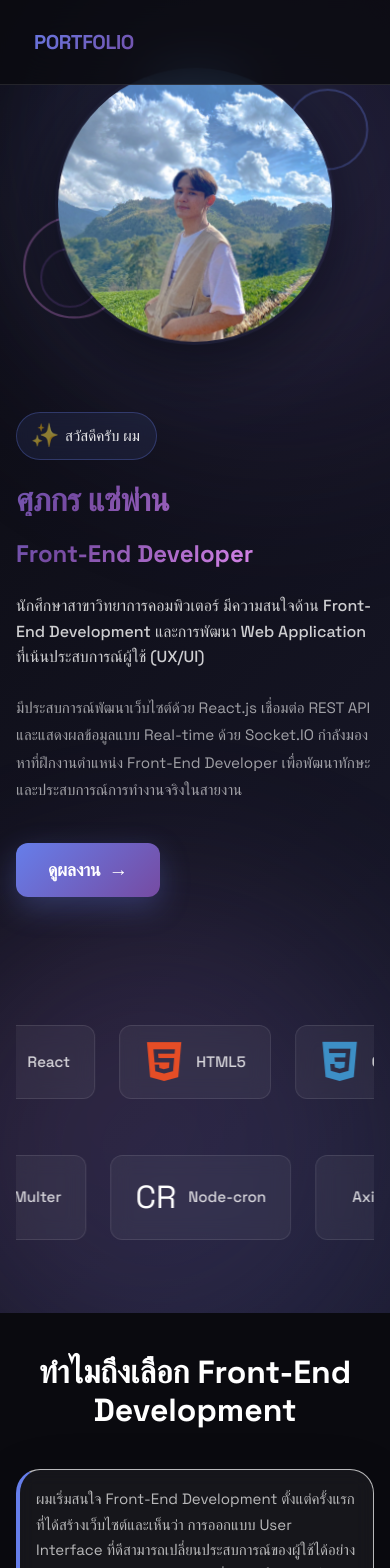
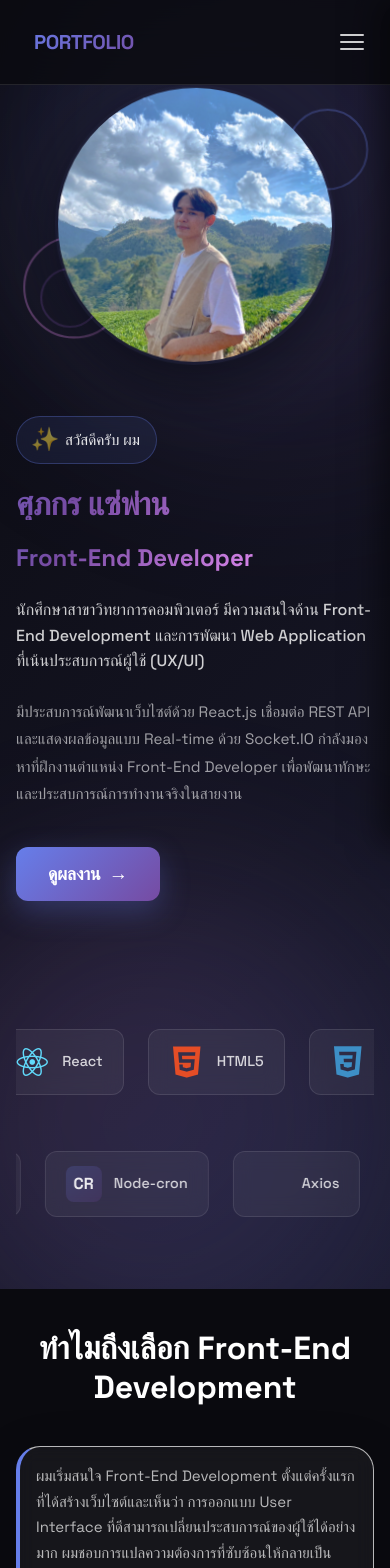
Before and after one commit to 66JJN/66JJN.github.io, a React (Vite) app: page / in a window 390 px wide. Shown: the top 1568 px of the page. Built offline with nearby package versions, Linux system fonts and the light colour scheme.

Commit message:
feat: add draggable tech stack scroll and mobile hamburger menu

```diff
--- a/index.html
+++ b/index.html
@@ -5,7 +5,8 @@
   <meta charset="UTF-8" />
   <link rel="icon" type="image/png" href="/portfolio.png" />
   <meta name="viewport" content="width=device-width, initial-scale=1.0, maximum-scale=5.0" />
-  <title>Portfolio</title>
+  <meta name="description" content="Portfolio ของศุภกร แซ่พ่าน นักศึกษาสาขาวิทยาการคอมพิวเตอร์ มหาวิทยาลัยพะเยา สนใจตำแหน่ง Front-End Developer Intern มีประสบการณ์พัฒนาเว็บด้วย React.js, Socket.IO, REST API" />
+  <title>ศุภกร แซ่พ่าน | Front-End Developer Portfolio</title>
   <link rel="stylesheet" href="https://cdn.jsdelivr.net/gh/devicons/devicon@latest/devicon.min.css">
 </head>
 
--- a/src/components/Contact.jsx
+++ b/src/components/Contact.jsx
@@ -10,7 +10,7 @@ function Contact() {
             ),
             label: 'อีเมล',
             value: 'pyaksda@gmail.com',
-            link: 'https://mail.google.com/mail/?view=cm&to=pyaksda@gmail.com'
+            link: 'mailto:pyaksda@gmail.com'
         },
         {
             icon: (
--- a/src/components/Footer.jsx
+++ b/src/components/Footer.jsx
@@ -23,7 +23,7 @@ function Footer() {
                                 GitHub
                             </a>
                             <a
-                                href="https://mail.google.com/mail/?view=cm&to=pyaksda@gmail.com"
+                                href="mailto:pyaksda@gmail.com"
                                 className={styles.link}
                             >
                                 <svg viewBox="0 0 24 24" fill="none" stroke="currentColor" className={styles.linkIcon}>
--- a/src/components/HeroNew.jsx
+++ b/src/components/HeroNew.jsx
@@ -1,3 +1,4 @@
+import { useRef, useEffect, useCallback } from 'react'
 import styles from './HeroNew.module.css'
 
 const HeroNew = () => {
@@ -25,6 +26,102 @@ const HeroNew = () => {
         { name: 'Multer', text: 'ML' },
         { name: 'Node-cron', text: 'CR' },
     ]
+
+    // Row state refs (position, raf, speed, elements)
+    const row1 = useRef({ track: null, container: null, pos: 0, raf: null, speed: -0.5 })
+    const row2 = useRef({ track: null, container: null, pos: 0, raf: null, speed: 0.5 })
+
+    // Drag state
+    const drag = useRef({ active: false, startX: 0, startPos: 0, row: null })
+
+    // Get width of one logo set (track has 3 identical copies)
+    const getSetWidth = (trackEl) => {
+        if (!trackEl) return 0
+        return trackEl.scrollWidth / 3
+    }
+
+    // Wrap position to stay within [-setWidth, 0] for seamless infinite loop
+    const wrapPos = (pos, setWidth) => {
+        if (setWidth <= 0) return pos
+        let p = pos % setWidth
+        if (p > 0) p -= setWidth
+        return p
+    }
+
+    // Auto-scroll using requestAnimationFrame
+    const animate = useCallback((rowRef) => {
+        const row = rowRef.current
+        if (!row.track) return
+
+        const setWidth = getSetWidth(row.track)
+        row.pos = wrapPos(row.pos + row.speed, setWidth)
+        row.track.style.transform = `translateX(${row.pos}px)`
+
+        row.raf = requestAnimationFrame(() => animate(rowRef))
+    }, [])
+
+    const startScroll = useCallback((rowRef) => {
+        cancelAnimationFrame(rowRef.current.raf)
+        animate(rowRef)
+    }, [animate])
+
+    const stopScroll = (rowRef) => {
+        cancelAnimationFrame(rowRef.current.raf)
+        rowRef.current.raf = null
+    }
+
+    // Initialize positions and start auto-scroll
+    useEffect(() => {
+        // Row 2 starts offset so it scrolls in opposite direction visually
+        if (row2.current.track) {
+            row2.current.pos = -getSetWidth(row2.current.track)
+        }
+        startScroll(row1)
+        startScroll(row2)
+        return () => {
+            stopScroll(row1)
+            stopScroll(row2)
+        }
+    }, [startScroll])
+
+    // Drag handlers
+    const handleMouseDown = useCallback((e, rowRef) => {
+        stopScroll(rowRef)
+        drag.current = {
+            active: true,
+            startX: e.clientX,
+            startPos: rowRef.current.pos,
+            row: rowRef,
+        }
+        rowRef.current.container?.classList.add(styles.dragging)
+        e.preventDefault()
+    }, [])
+
+    const handleMouseMove = useCallback((e, rowRef) => {
+        const d = drag.current
+        if (!d.active || d.row !== rowRef) return
+
+        const track = rowRef.current.track
+        if (!track) return
+
+        const diff = e.clientX - d.startX
+        const setWidth = getSetWidth(track)
+        const newPos = wrapPos(d.startPos + diff, setWidth)
+
+        rowRef.current.pos = newPos
+        track.style.transform = `translateX(${newPos}px)`
+    }, [])
+
+    const handleMouseUp = useCallback((rowRef) => {
+        const d = drag.current
+        if (!d.active || d.row !== rowRef) return
+
+        d.active = false
+        rowRef.current.container?.classList.remove(styles.dragging)
+
+        // Resume auto-scroll from current position (NOT resetting)
+        startScroll(rowRef)
+    }, [startScroll])
 
     return (
         <section className={styles.hero} id="hero">
@@ -77,13 +174,22 @@ const HeroNew = () => {
             <div className={styles.bgEffect1}></div>
             <div className={styles.bgEffect2}></div>
 
-            {/* Tech Stack Scrolling Section - Moved to Bottom */}
+            {/* Tech Stack Scrolling Section */}
             <div className={styles.techStackSection}>
 
-                {/* Row 1 - Scroll Right */}
-                <div className={styles.scrollContainer}>
-                    <div className={styles.scrollTrackRight}>
-                        {/* Duplicate for seamless loop */}
+                {/* Row 1 - auto scroll left */}
+                <div
+                    className={styles.scrollContainer}
+                    ref={el => { row1.current.container = el }}
+                    onMouseDown={e => handleMouseDown(e, row1)}
+                    onMouseMove={e => handleMouseMove(e, row1)}
+                    onMouseUp={() => handleMouseUp(row1)}
+                    onMouseLeave={() => handleMouseUp(row1)}
+                >
+                    <div
+                        className={styles.scrollTrack}
+                        ref={el => { row1.current.track = el }}
+                    >
                         {[...Array(3)].map((_, setIndex) => (
                             <div key={setIndex} className={styles.logoSet}>
                                 {techStack1.map((tech, index) => (
@@ -101,10 +207,19 @@ const HeroNew = () => {
                     </div>
                 </div>
 
-                {/* Row 2 - Scroll Left */}
-                <div className={styles.scrollContainer}>
-                    <div className={styles.scrollTrackLeft}>
-                        {/* Duplicate for seamless loop */}
+                {/* Row 2 - auto scroll right */}
+                <div
+                    className={styles.scrollContainer}
+                    ref={el => { row2.current.container = el }}
+                    onMouseDown={e => handleMouseDown(e, row2)}
+                    onMouseMove={e => handleMouseMove(e, row2)}
+                    onMouseUp={() => handleMouseUp(row2)}
+                    onMouseLeave={() => handleMouseUp(row2)}
+                >
+                    <div
+                        className={styles.scrollTrack}
+                        ref={el => { row2.current.track = el }}
+                    >
                         {[...Array(3)].map((_, setIndex) => (
                             <div key={setIndex} className={styles.logoSet}>
                                 {techStack2.map((tech, index) => (
--- a/src/components/HeroNew.module.css
+++ b/src/components/HeroNew.module.css
@@ -446,58 +446,34 @@
     padding: 1rem 0;
     margin-bottom: 1.5rem;
     cursor: grab;
+    scrollbar-width: none;
+    -ms-overflow-style: none;
+}
+
+.scrollContainer::-webkit-scrollbar {
+    display: none;
 }
 
 .scrollContainer:active {
     cursor: grabbing;
 }
 
-/* Hide scrollbar but keep functionality */
-.scrollContainer::-webkit-scrollbar {
-    display: none;
+.scrollContainer.dragging {
+    cursor: grabbing;
+    user-select: none;
 }
 
-.scrollContainer {
-    scrollbar-width: none;
-    -ms-overflow-style: none;
+.scrollContainer.dragging .techLogo {
+    pointer-events: none;
 }
 
+.scrollTrack,
 .scrollTrackRight,
 .scrollTrackLeft {
     display: flex;
     gap: 1.5rem;
     width: fit-content;
-    animation-timing-function: linear;
-    animation-iteration-count: infinite;
     will-change: transform;
-}
-
-.scrollTrackRight {
-    animation: scrollRight 40s linear infinite;
-}
-
-.scrollTrackLeft {
-    animation: scrollLeft 40s linear infinite;
-}
-
-@keyframes scrollRight {
-    0% {
-        transform: translateX(0);
-    }
-
-    100% {
-        transform: translateX(-33.333%);
-    }
-}
-
-@keyframes scrollLeft {
-    0% {
-        transform: translateX(-33.333%);
-    }
-
-    100% {
-        transform: translateX(0);
-    }
 }
 
 .logoSet {
@@ -510,7 +486,8 @@
     display: flex;
     align-items: center;
     gap: 0.75rem;
-    padding: 1rem 1.5rem;
+    padding: 0.875rem 1.25rem;
+    min-height: 56px;
     background: rgba(255, 255, 255, 0.05);
     border: 1px solid rgba(255, 255, 255, 0.1);
     border-radius: 12px;
@@ -529,26 +506,43 @@
 }
 
 .logoIcon {
-    font-size: 2.5rem !important;
+    font-size: 2rem !important;
+    width: 36px;
+    height: 36px;
+    display: flex;
+    align-items: center;
+    justify-content: center;
 }
 
 .logoIconEmoji {
-    font-size: 2rem;
-    min-width: 40px;
-    text-align: center;
+    font-size: 1rem;
+    font-weight: 700;
+    width: 36px;
+    height: 36px;
+    display: flex;
+    align-items: center;
+    justify-content: center;
+    background: linear-gradient(135deg, rgba(102, 126, 234, 0.2), rgba(118, 75, 162, 0.2));
+    border-radius: 8px;
+    color: rgba(255, 255, 255, 0.9);
+    flex-shrink: 0;
 }
 
 .logoText {
-    font-size: 0.95rem;
+    font-size: 0.9rem;
     font-weight: 500;
     color: rgba(255, 255, 255, 0.8);
 }
 
 /* Responsive */
 @media (max-width: 968px) {
+    .hero {
+        padding-top: 100px;
+    }
+
     .container {
         grid-template-columns: 1fr;
-        gap: 3rem;
+        gap: 2rem;
     }
 
     .imageSection {
@@ -556,7 +550,7 @@
     }
 
     .imageContainer {
-        max-width: 350px;
+        max-width: 300px;
     }
 
     .name {
@@ -574,7 +568,7 @@
 
 @media (max-width: 480px) {
     .hero {
-        padding-top: 60px;
+        padding-top: 80px;
     }
 
     .container {
--- a/src/components/Navbar.jsx
+++ b/src/components/Navbar.jsx
@@ -1,12 +1,26 @@
+import { useState } from 'react'
 import styles from './Navbar.module.css'
 
 const Navbar = () => {
+    const [menuOpen, setMenuOpen] = useState(false)
+
     const scrollToSection = (sectionId) => {
         const element = document.getElementById(sectionId)
         if (element) {
             element.scrollIntoView({ behavior: 'smooth', block: 'start' })
         }
+        setMenuOpen(false)
     }
+
+    const navItems = [
+        { id: 'why-frontend', label: 'ทำไมถึงเลือก Front-End' },
+        { id: 'tech-stack', label: 'เทคโนโลยี' },
+        { id: 'projects', label: 'ผลงาน' },
+        { id: 'problem-solving', label: 'การแก้ปัญหา' },
+        { id: 'about', label: 'เกี่ยวกับผม' },
+        { id: 'learning', label: 'การเรียนรู้' },
+        { id: 'contact', label: 'ติดต่อ' },
+    ]
 
     return (
         <nav className={styles.navbar}>
@@ -15,50 +29,37 @@ const Navbar = () => {
                     <span className={styles.logoText}>PORTFOLIO</span>
                 </div>
 
-                <div className={styles.navLinks}>
-                    <button
-                        className={styles.navLink}
-                        onClick={() => scrollToSection('why-frontend')}
-                    >
-                        ทำไมถึงเลือก Front-End
-                    </button>
-                    <button
-                        className={styles.navLink}
-                        onClick={() => scrollToSection('tech-stack')}
-                    >
-                        เทคโนโลยี
-                    </button>
-                    <button
-                        className={styles.navLink}
-                        onClick={() => scrollToSection('projects')}
-                    >
-                        ผลงาน
-                    </button>
-                    <button
-                        className={styles.navLink}
-                        onClick={() => scrollToSection('problem-solving')}
-                    >
-                        การแก้ปัญหา
-                    </button>
-                    <button
-                        className={styles.navLink}
-                        onClick={() => scrollToSection('about')}
-                    >
-                        เกี่ยวกับผม
-                    </button>
-                    <button
-                        className={styles.navLink}
-                        onClick={() => scrollToSection('learning')}
-                    >
-                        การเรียนรู้
-                    </button>
-                    <button
-                        className={styles.navLink}
-                        onClick={() => scrollToSection('contact')}
-                    >
-                        ติดต่อ
-                    </button>
+                {/* Hamburger Button */}
+                <button
+                    className={`${styles.hamburger} ${menuOpen ? styles.hamburgerActive : ''}`}
+                    onClick={() => setMenuOpen(!menuOpen)}
+                    aria-label="เปิดเมนู"
+                >
+                    <span></span>
+                    <span></span>
+                    <span></span>
+                </button>
+
+                {/* Nav Links */}
+                <div className={`${styles.navLinks} ${menuOpen ? styles.navLinksOpen : ''}`}>
+                    {navItems.map((item) => (
+                        <button
+                            key={item.id}
+                            className={styles.navLink}
+                            onClick={() => scrollToSection(item.id)}
+                        >
+                            {item.label}
+                        </button>
+                    ))}
                 </div>
+
+                {/* Mobile Overlay */}
+                {menuOpen && (
+                    <div
+                        className={styles.overlay}
+                        onClick={() => setMenuOpen(false)}
+                    />
+                )}
             </div>
         </nav>
     )
--- a/src/components/Navbar.module.css
+++ b/src/components/Navbar.module.css
@@ -33,6 +33,7 @@
     border-radius: 12px;
     border: 2px solid transparent;
     transition: all 0.3s ease;
+    flex-shrink: 0;
 }
 
 .logo::before {
@@ -63,6 +64,50 @@
     letter-spacing: -0.02em;
 }
 
+/* Hamburger Button */
+.hamburger {
+    display: none;
+    flex-direction: column;
+    justify-content: center;
+    align-items: center;
+    gap: 5px;
+    width: 44px;
+    height: 44px;
+    background: none;
+    border: none;
+    cursor: pointer;
+    padding: 8px;
+    border-radius: 8px;
+    transition: background 0.3s ease;
+    z-index: 1002;
+}
+
+.hamburger:hover {
+    background: rgba(255, 255, 255, 0.1);
+}
+
+.hamburger span {
+    display: block;
+    width: 24px;
+    height: 2px;
+    background: rgba(255, 255, 255, 0.8);
+    border-radius: 2px;
+    transition: all 0.3s ease;
+}
+
+.hamburgerActive span:nth-child(1) {
+    transform: rotate(45deg) translate(5px, 5px);
+}
+
+.hamburgerActive span:nth-child(2) {
+    opacity: 0;
+}
+
+.hamburgerActive span:nth-child(3) {
+    transform: rotate(-45deg) translate(5px, -5px);
+}
+
+/* Nav Links */
 .navLinks {
     display: flex;
     align-items: center;
@@ -106,33 +151,9 @@
     transform: translateX(-50%) scaleX(1);
 }
 
-.langSwitch {
-    display: flex;
-    align-items: center;
-    gap: 0.5rem;
-    background: rgba(255, 255, 255, 0.05);
-    border: 1px solid rgba(255, 255, 255, 0.1);
-    padding: 0.5rem 1rem;
-    border-radius: 20px;
-    cursor: pointer;
-    transition: all 0.3s ease;
-    color: rgba(255, 255, 255, 0.6);
-    font-weight: 600;
-    font-size: 0.9rem;
-}
-
-.langSwitch:hover {
-    background: rgba(255, 255, 255, 0.1);
-    border-color: rgba(255, 255, 255, 0.2);
-}
-
-.langSwitch .active {
-    color: #fff;
-    text-shadow: 0 0 20px rgba(102, 126, 234, 0.5);
-}
-
-.separator {
-    color: rgba(255, 255, 255, 0.3);
+/* Mobile Overlay */
+.overlay {
+    display: none;
 }
 
 /* Responsive */
@@ -152,8 +173,57 @@
         padding: 0 1rem;
     }
 
+    .hamburger {
+        display: flex;
+    }
+
     .navLinks {
+        display: flex;
+        flex-direction: column;
+        position: fixed;
+        top: 0;
+        right: -280px;
+        width: 280px;
+        height: 100vh;
+        background: rgba(10, 10, 15, 0.98);
+        backdrop-filter: blur(30px);
+        -webkit-backdrop-filter: blur(30px);
+        padding: 5rem 2rem 2rem;
+        gap: 0.5rem;
+        align-items: stretch;
+        justify-content: flex-start;
+        transition: right 0.35s cubic-bezier(0.16, 1, 0.3, 1);
+        z-index: 1001;
+        border-left: 1px solid rgba(255, 255, 255, 0.1);
+        box-shadow: -10px 0 30px rgba(0, 0, 0, 0.5);
+    }
+
+    .navLinksOpen {
+        right: 0;
+    }
+
+    .navLink {
+        font-size: 1rem;
+        padding: 0.875rem 1.25rem;
+        border-radius: 12px;
+        text-align: left;
+        width: 100%;
+    }
+
+    .navLink:hover {
+        background: rgba(102, 126, 234, 0.15);
+    }
+
+    .navLink::before {
         display: none;
+    }
+
+    .overlay {
+        display: block;
+        position: fixed;
+        inset: 0;
+        background: rgba(0, 0, 0, 0.5);
+        z-index: 999;
     }
 
     .logo {
```
